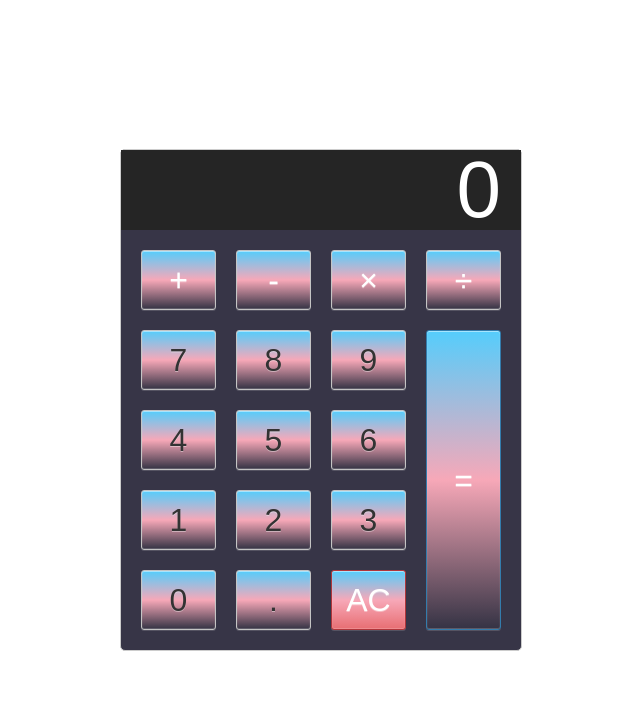
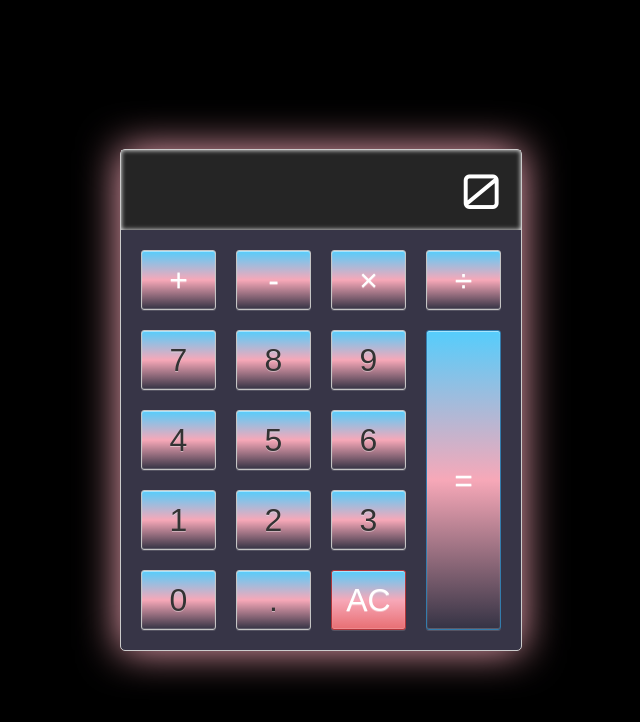
Before and after one commit to awrennuit/angular-calculator, an Angular app: page / in a window 1280 px wide. Shown: the top 722 px of the page, without its empty margins (319-959 px from the left). Built offline with nearby package versions, Linux system fonts and the light colour scheme.

Commit message:
added box shadows, imported google font

```diff
--- a/src/app/calculator/calculator.component.css
+++ b/src/app/calculator/calculator.component.css
@@ -6,17 +6,20 @@
   top: 50%;
   left: 50%;
   transform: translate(-50%, -50%);
+  box-shadow: 0 0 40px #F7A8B8;
 }
 
 .calculator-screen {
   width: 400px;
-  font-size: 5rem;
+  font-size: 3em;
   height: 80px;
   border: none;
   background-color: #252525;
   color: #fff;
   text-align: right;
   padding: 0 20px;
+  font-family: 'Orbitron', sans-serif;
+  box-shadow: inset 0 0 5px #fff;
 }
 
 button {
--- a/src/index.html
+++ b/src/index.html
@@ -2,10 +2,11 @@
 <html lang="en">
 <head>
   <meta charset="utf-8">
-  <title>AngularExampleCalculator</title>
+  <title>Angular Example Calculator</title>
   <base href="/">
   <meta name="viewport" content="width=device-width, initial-scale=1">
   <link rel="icon" type="image/x-icon" href="favicon.ico">
+  <link href='https://fonts.googleapis.com/css?family=Orbitron' rel='stylesheet' type='text/css'>
 </head>
 <body>
   <app-root></app-root>
--- a/src/styles.css
+++ b/src/styles.css
@@ -1,5 +1,6 @@
 html {
   box-sizing: border-box;
+  background-color: #000;
 }
 
 *, *::before, *::after {
```
